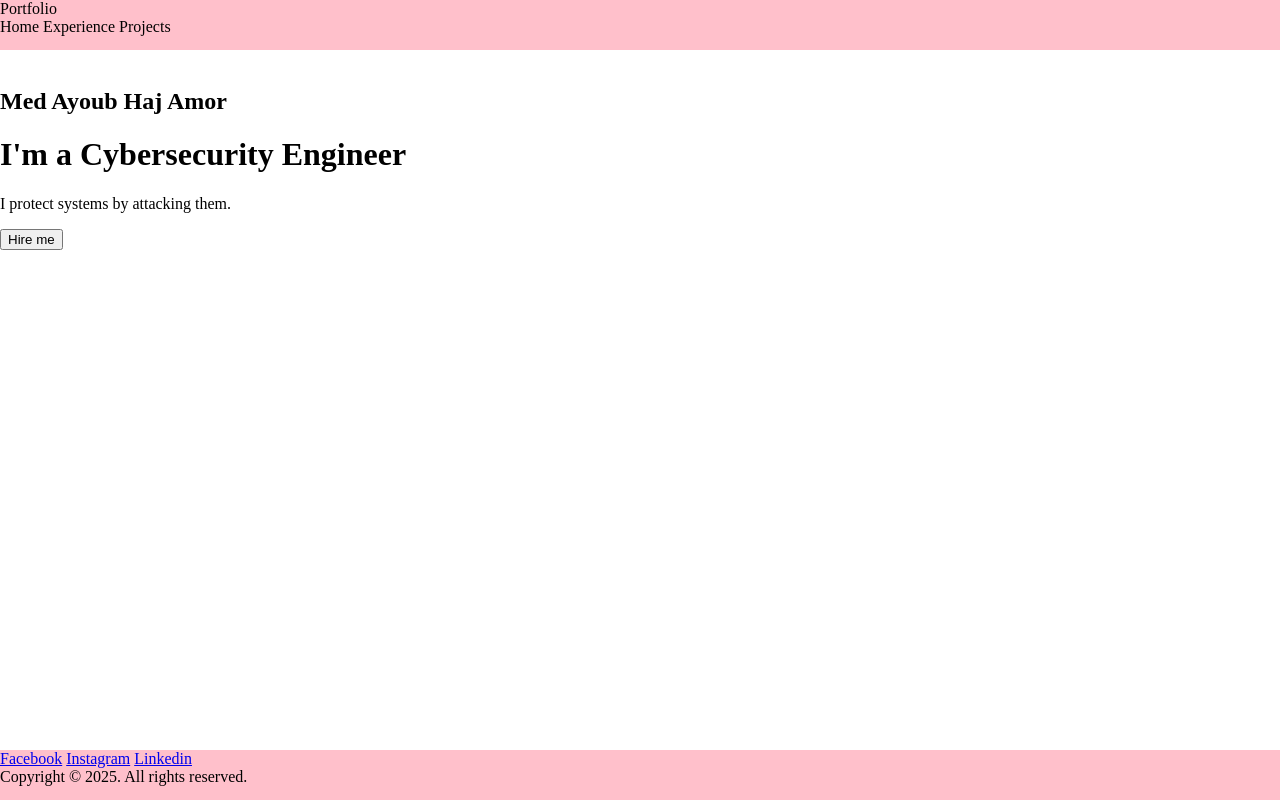
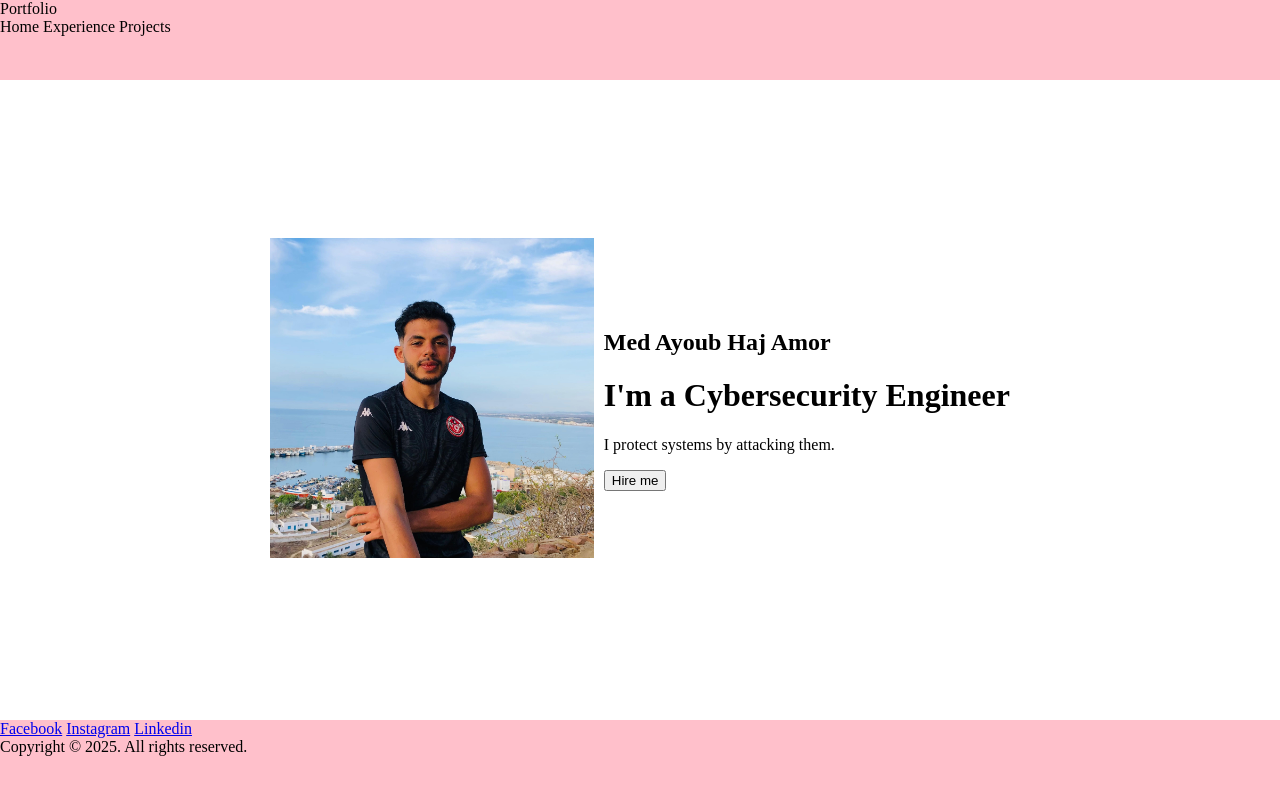
Before and after one commit to ayoubhajamor/Projet-Programmation-web-portfolio-2eme-tic, a plain HTML site: page index.html in a window 1280 px wide. Drawn offline with Linux system fonts and the light colour scheme.

Commit message:
add pfp and fix some css

```diff
--- a/index.html
+++ b/index.html
@@ -22,8 +22,8 @@
         <!-- Home -->
         <div class="home" id="home">
             <!--Pfp-->
-            <div>
-                <img src="" alt="">
+            <div class="pfp_container">
+                <img src="img/home/pfp.jpg" alt="" class="pfp">
             </div>
             <!--Description-->
             <div>
--- a/styles.css
+++ b/styles.css
@@ -7,13 +7,27 @@ body {
 }
 
 header {
-  min-height: 50px;
+  min-height: 10vh;
 }
 
 footer {
-  min-height: 50px;
+  min-height: 10vh;
 }
 
 header, footer {
     background-color: pink;
 }
+
+.pfp {
+    height: 20em;
+}
+#home {
+    display: flex;
+    justify-content: center;
+    align-items: center;
+    gap: 10px;
+}
+#home, #experience, #projects {
+    width: 100%;
+    height: 100%;
+}
```
Also changed, not shown: img/home/pfp.jpg (added).
